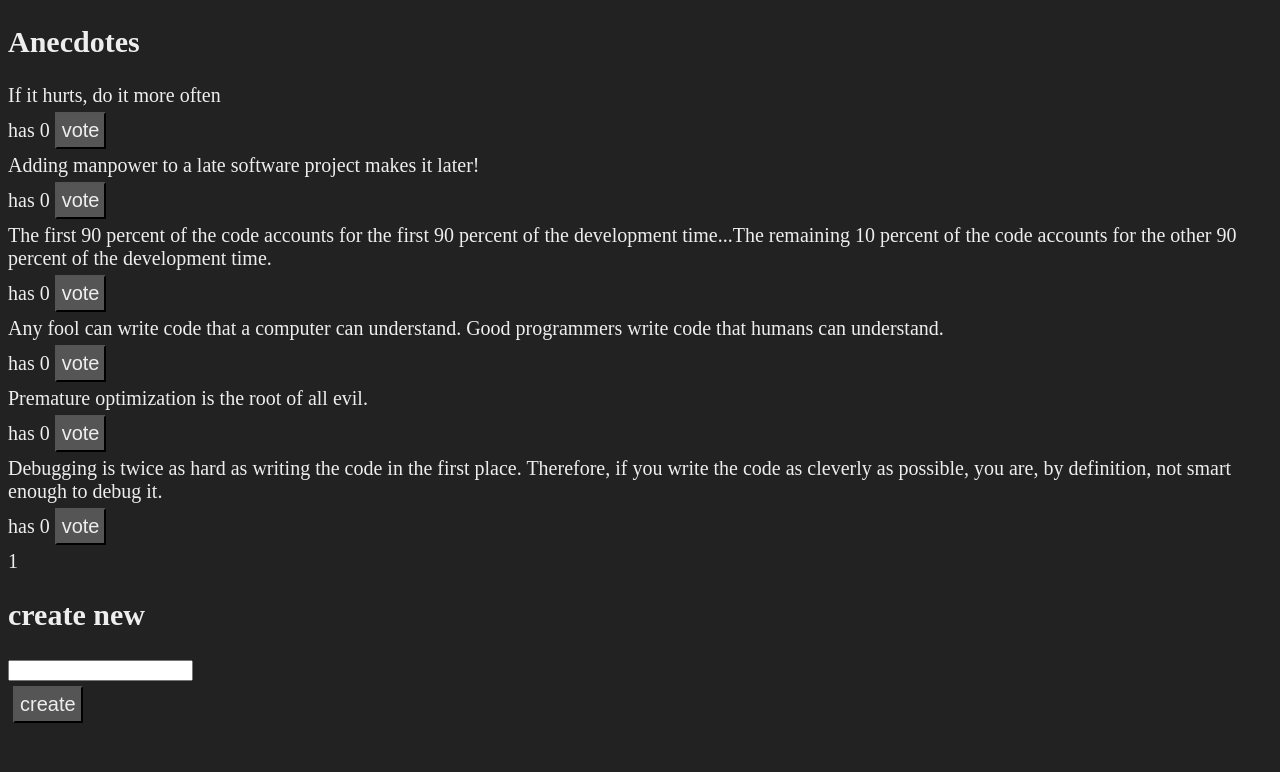
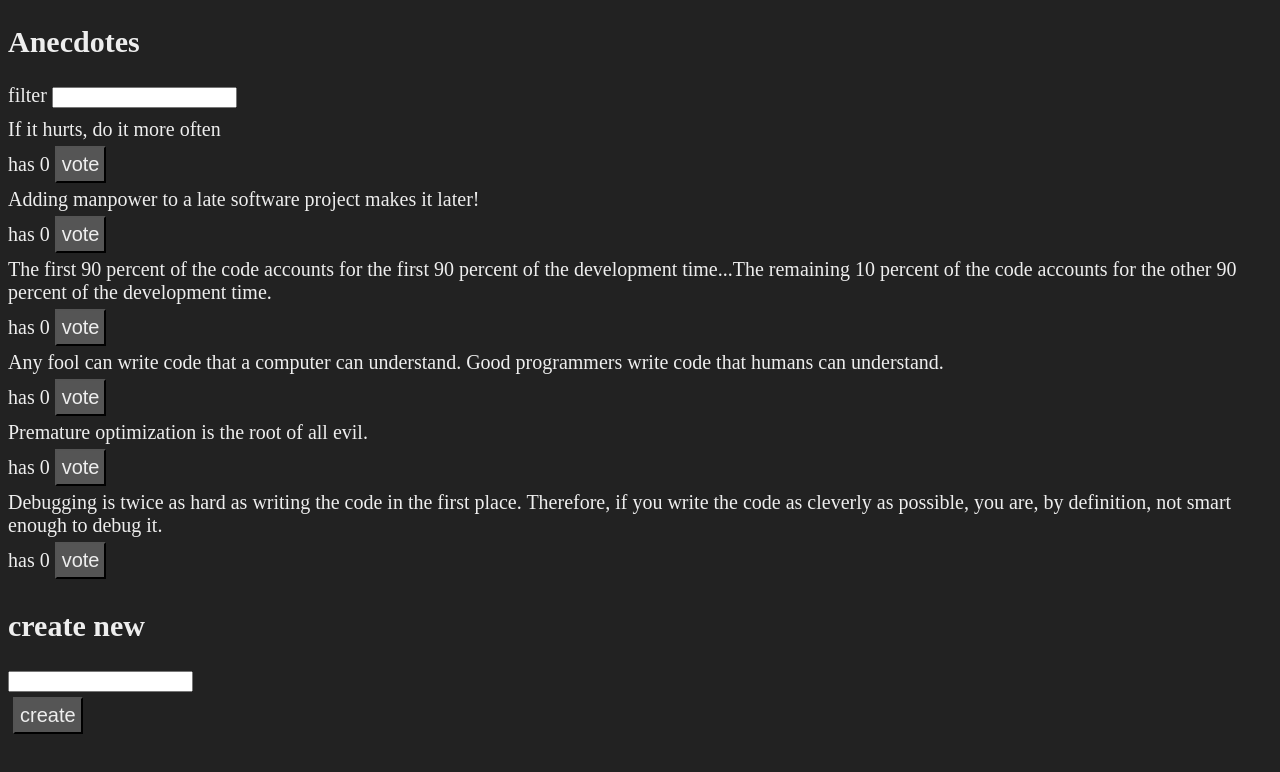
Before and after one commit to consolelogr/fullstack, a React (Vite) app in the folder part_6/redux-anecdotes/: page / in a window 1280 px wide. Shown: the top 772 px of the page. Built offline with nearby package versions, Linux system fonts and the light colour scheme.

Commit message:
6.9 done

```diff
--- a/part_6/redux-anecdotes/src/components/AnecdoteList.jsx
+++ b/part_6/redux-anecdotes/src/components/AnecdoteList.jsx
@@ -1,18 +1,25 @@
 import { useSelector, useDispatch } from "react-redux";
-import { voteAnecdote, createAnecdote } from "../reducers/anecdoteReducer";
+import { voteAnecdote } from "../reducers/anecdoteReducer";
+import Filter from "./Filter";
 
 const AnecdoteList = () => {
-  const anecdotes = useSelector((state) => state);
+  const anecdotes = useSelector((state) => state.anecdotes);
+  const filter = useSelector((state) => state.filter); // !
   const dispatch = useDispatch();
   const vote = (id) => {
-    dispatch(voteAnecdote(id)); // Action creator
+    dispatch(voteAnecdote(id));
   };
 
-  const sortedAnecdotes = [...anecdotes].sort((a, b) => b.votes - a.votes);
+  const filtered = anecdotes.filter(
+    (a) => a.content.toLowerCase().includes(filter.toLowerCase()), // !
+  );
+
+  const sortedAnecdotes = [...filtered].sort((a, b) => b.votes - a.votes);
 
   return (
     <div>
       <h2>Anecdotes</h2>
+      <Filter />
       {sortedAnecdotes.map((anecdote) => (
         <div key={anecdote.id}>
           <div>{anecdote.content}</div>
@@ -22,7 +29,6 @@ const AnecdoteList = () => {
           </div>
         </div>
       ))}
-      1
     </div>
   );
 };
--- /dev/null
+++ b/part_6/redux-anecdotes/src/components/Filter.jsx
@@ -0,0 +1,20 @@
+// src/components/Filter.jsx
+
+import { useDispatch } from "react-redux";
+import { setFilter } from "../reducers/filterReducer";
+
+const Filter = () => {
+  const dispatch = useDispatch();
+
+  const handleChange = (event) => {
+    dispatch(setFilter(event.target.value));
+  };
+
+  return (
+    <div style={{ marginBottom: 10 }}>
+      filter <input onChange={handleChange} />
+    </div>
+  );
+};
+
+export default Filter;
--- a/part_6/redux-anecdotes/src/main.jsx
+++ b/part_6/redux-anecdotes/src/main.jsx
@@ -1,11 +1,19 @@
 import ReactDOM from "react-dom/client";
-import { createStore } from "redux";
+import { createStore, combineReducers } from "redux";
 import { Provider } from "react-redux";
 
 import App from "./App";
-import anecdoteReducer from "./reducers/anecdoteReducer";
+//import anecdoteReducer from "./reducers/anecdoteReducer";
+//import filterReducer from "./reducers/filterReducer";
+import rootReducer from "./reducers/rootReducer";
 
-const store = createStore(anecdoteReducer);
+/*const reducer = combineReducers({
+  anecdotes: anecdoteReducer,
+  filter: filterReducer,
+});*/
+
+//const store = createStore(reducer);
+const store = createStore(rootReducer);
 
 ReactDOM.createRoot(document.getElementById("root")).render(
   <Provider store={store}>
--- /dev/null
+++ b/part_6/redux-anecdotes/src/reducers/filterReducer.js
@@ -0,0 +1,18 @@
+const filterReducer = (state = "", action) => {
+  switch (action.type) {
+    case "SET_FILTER":
+      return action.payload;
+    default:
+      return state;
+  }
+};
+
+// Action creator
+export const setFilter = (value) => {
+  return {
+    type: "SET_FILTER",
+    payload: value,
+  };
+};
+
+export default filterReducer;
--- /dev/null
+++ b/part_6/redux-anecdotes/src/reducers/rootReducer.js
@@ -0,0 +1,10 @@
+import { combineReducers } from "redux";
+import anecdoteReducer from "./anecdoteReducer";
+import filterReducer from "./filterReducer";
+
+const rootReducer = combineReducers({
+  anecdotes: anecdoteReducer,
+  filter: filterReducer,
+});
+
+export default rootReducer;
```
